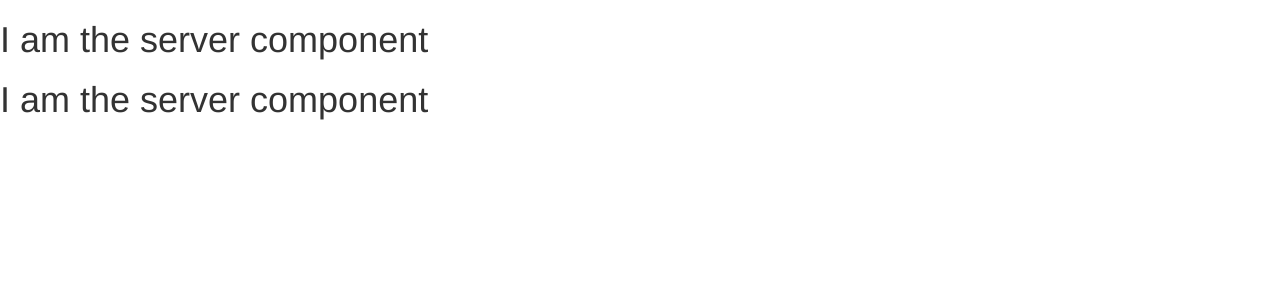
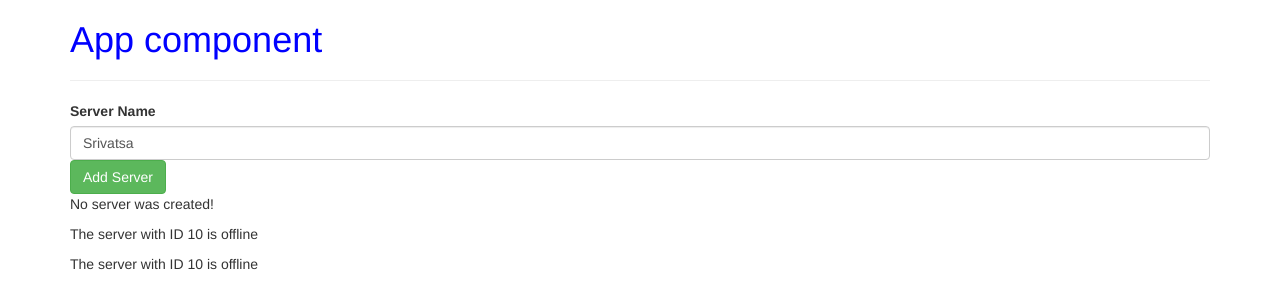
Before and after one commit to Srivatsa2393/Angular-4-Restaurunt-application, an Angular app: page / in a window 1280 px wide. Shown: the top 308 px of the page. Built offline with nearby package versions, Linux system fonts and the light colour scheme.

Commit message:
Knowing about all forms of data binding- string intrpolation, property binding, event binding, two way data binding

```diff
--- a/src/app/app.component.css
+++ b/src/app/app.component.css
@@ -0,0 +1,3 @@
+h1{
+    color: blue;
+}
--- a/src/app/app.component.html
+++ b/src/app/app.component.html
@@ -1 +1,9 @@
-<app-servers></app-servers>
+<div class="container">
+    <div class="row">
+        <div class="col-xs-12">
+            <h1>App component</h1>
+            <hr>
+            <app-servers></app-servers>
+        </div>
+    </div>
+</div>
--- a/src/app/server/server.component.html
+++ b/src/app/server/server.component.html
@@ -1 +1,3 @@
-<h1>{{ title }}</h1>
+<p>
+    The server with ID {{ serverId }} is {{ getServerStatus() }}
+</p>
--- a/src/app/server/server.component.ts
+++ b/src/app/server/server.component.ts
@@ -7,5 +7,10 @@
 })
 
 export class ServerComponent  {
-    title= 'I am the server component'
+    serverId: number = 10;
+    serverStatus: string = 'offline';
+
+    getServerStatus() {
+        return this.serverStatus;
+    }
 }
--- a/src/app/servers/servers.component.html
+++ b/src/app/servers/servers.component.html
@@ -1,2 +1,12 @@
+<label>Server Name</label>
+<!-- input type="text"class="form-control" (input)="onUpdateServerName($event)" -->
+
+<input type="text" class="form-control" [(ngModel)]="serverName">
+<!-- p>{{ serverName }}</p -->
+
+<button class="btn btn-success"  [disabled]="!allowNewServer" (click)="onCreateServer()">Add Server</button>
+
+<!-- p [innerText]="allowNewServer"></p -->
+<p>{{ serverCreationStatus }}</p>
 <app-server></app-server>
 <app-server></app-server>
--- a/src/app/servers/servers.component.ts
+++ b/src/app/servers/servers.component.ts
@@ -6,10 +6,26 @@
   styleUrls: ['./servers.component.css']
 })
 export class ServersComponent implements OnInit {
+  allowNewServer: boolean = false;
+  serverCreationStatus = 'No server was created!';
+  serverName = 'Srivatsa';
 
-  constructor() { }
+  constructor() {
+    setTimeout(() => {
+      this.allowNewServer = true;
+    }, 2000);
+  }
 
   ngOnInit() {
   }
 
+  onCreateServer() {
+    this.serverCreationStatus = 'Server was created ' + this.serverName;
+  }
+
+  onUpdateServerName(event: any) {
+    console.log(event);
+    this.serverName = event.target.value;
+  }
+
 }
```
